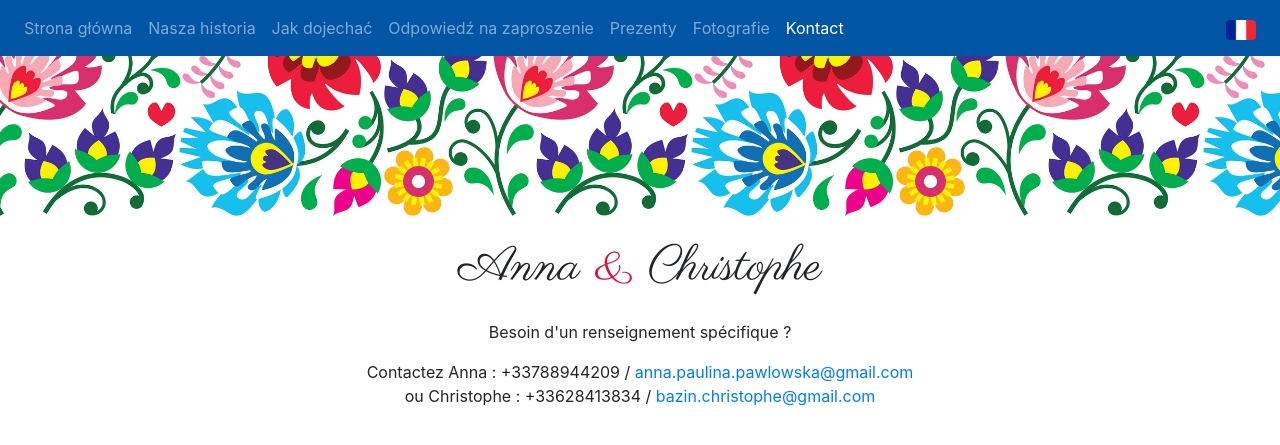
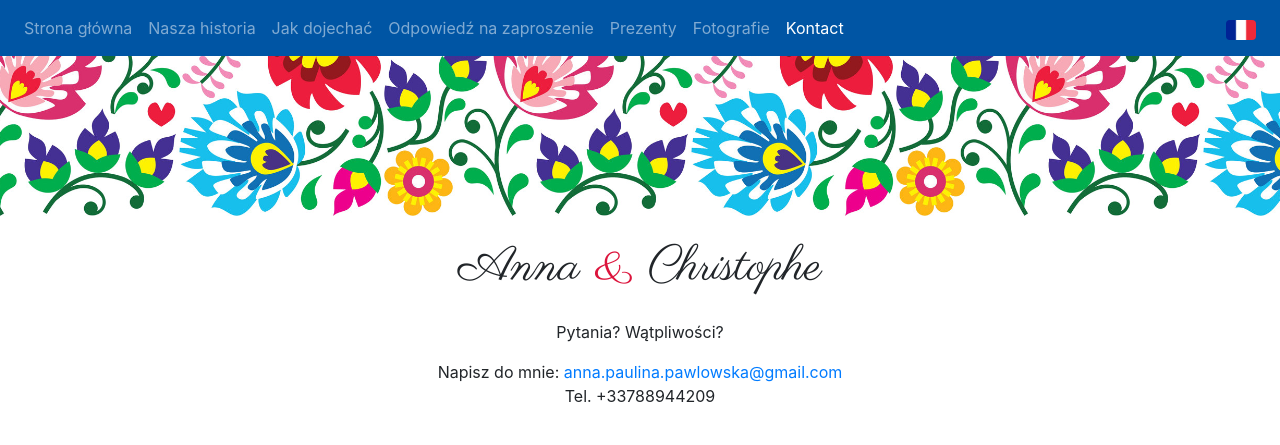
Before and after one commit to christophe-bazin/mariage, a Jekyll site: the page built from pl/kontact.md, in a window 1280 px wide. Shown: the top 445 px of the page. Built offline with Jekyll 4.4.1, drawn with Linux system fonts in a browser that asks for light colours.

Commit message:
Translation : Contact page

```diff
--- a/pl/kontact.md
+++ b/pl/kontact.md
@@ -6,7 +6,7 @@ lang: pl
 
 <div class="row">
   <div class="col-12 text-center">
-    <p>Besoin d'un renseignement spécifique ?</p>
-    <p>Contactez Anna : +33788944209 / <a href="mailto:anna.paulina.pawlowska@gmail.com">anna.paulina.pawlowska@gmail.com</a><br />
-    ou Christophe : +33628413834 / <a href="mailto:bazin.christophe@gmail.com">bazin.christophe@gmail.com</a></p>
+    <p>Pytania? Wątpliwości?</p>
+    <p>Napisz do mnie: <a href="mailto:anna.paulina.pawlowska@gmail.com">anna.paulina.pawlowska@gmail.com</a><br />
+    Tel. +33788944209</p>
 </div>
```
